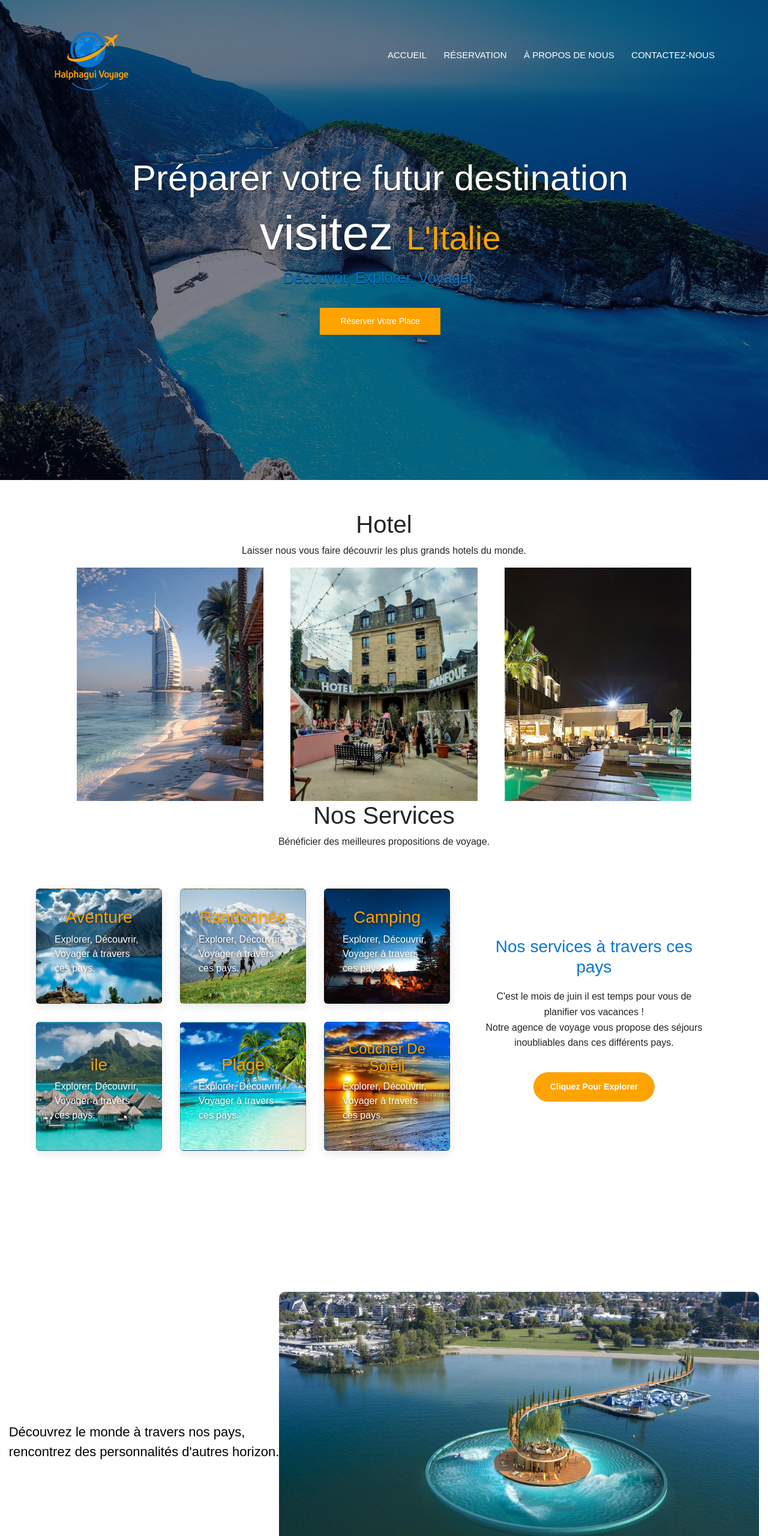
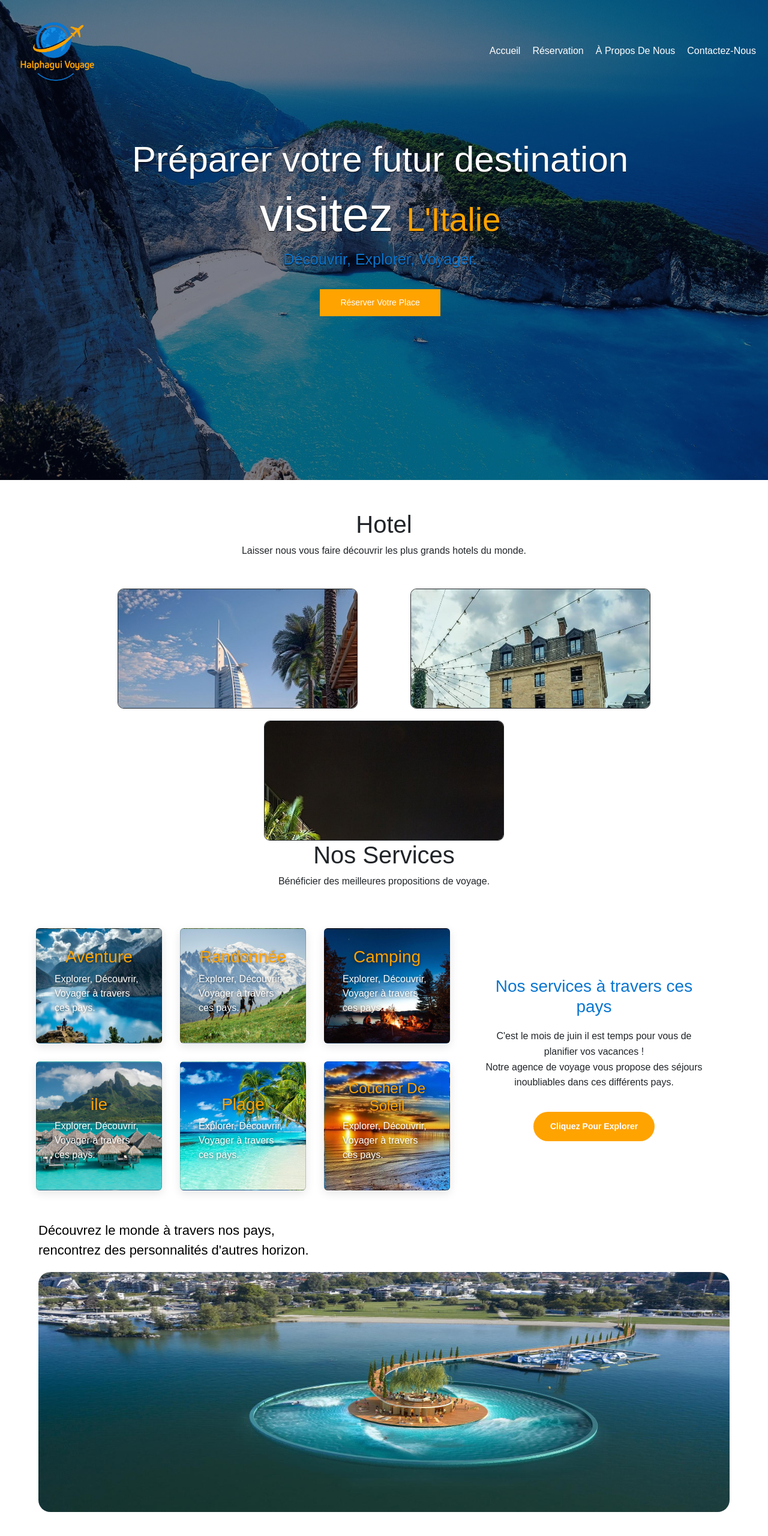
Before and after one commit to Alpha-barry333/Halphagui-Voyage, a plain HTML site: page index.html in a window 1280 px wide. Shown: the top 2560 px of the page at 60% size. Drawn offline with nearby package versions, Linux system fonts and the light colour scheme.

Commit message:
Commit du 12/06/2025 à 21:40

```diff
--- a/index.html
+++ b/index.html
@@ -14,18 +14,23 @@
 <body>
     <!-- ==================================HEADER================================= -->
 	<section class="header">
-        <nav> <!-- nav -->
-            <a href="index.html"> <img src="images/Logo.png"></a>
-            <div class="nav-links">  <!-- nav-links -->
-                <ul> <!-- ul -->
+		<nav>
+			<a href="index.html">
+				<img src="images/Logo.png" alt="Logo">
+			</a>
+
+			<button class="menu-toggle" aria-label="Toggle Menu">&#9776;</button>
+
+			<div class="nav-links">
+				<ul>
 					<li><a href="index.html">Accueil</a></li>
 					<li><a href="reservation.html">Réservation</a></li>
 					<li><a href="À Propos.html">À Propos De Nous</a></li>
 					<li><a href="Contact.html">Contactez-Nous</a></li>
-		 	    </ul> <!--fin ul -->
-		 	</div> <!--fin nav-links -->
+				</ul>
+			</div>
+		</nav>
 
-		</nav> <!--fin nav -->
         <div class="home"> <!-- home -->
             <div class="content">
                 <h5>Préparer votre futur destination</h5>
@@ -44,9 +49,9 @@
           	<p>
           		Laisser nous vous faire découvrir les plus grands hotels du monde.
           	</p>
-          	 <div class="row"> <!-- row -->
+          	 <div class="itemsHotel"> <!-- row -->
           		<!-- campus-col -->
-          	<div class="campus-col">
+				<div class="item">
 					<img src="images/Dubai1.jpeg"/>
 					<!-- layer -->
 					<div class="layer">
@@ -59,7 +64,7 @@
 				</div>
 				<!-- fin campus-col -->
 				<!-- campus-col -->
-          	<div class="campus-col">
+				<div class="item">
 					<img src="images/Hotel-Mahfouf.jpeg"/>
 					<!-- layer -->
 					<div class="layer">
@@ -72,7 +77,7 @@
 				</div>
 				<!-- fin campus-col -->
 				<!-- campus-col -->
-          	<div class="campus-col">
+				<div class="item">
 					<img src="images/hotel-noom.jpg"/>
 					<!-- layer -->
 					<div class="layer">
@@ -138,17 +143,22 @@
 	<!-- =========================Fin de nos services========================= -->
 	 <!--=========================================== slide =========================-->
 	<section class="discover section-discover">
-        <div class="section___title">Découvrez le monde à travers nos pays,<br>
-        	rencontrez des personnalités d'autres horizon.</div>
+        <div class="section___title">
+			Découvrez le monde à travers nos pays,<br>
+        	rencontrez des personnalités d'autres horizon.
+		</div>
 
 		<div class="slider">
 			<div class="slides">
+
+				<div class="inputRadios">
 					<input type="radio" name="radio-btn" id="radio1">
 					<input type="radio" name="radio-btn" id="radio2">
 					<input type="radio" name="radio-btn" id="radio3">
 					<input type="radio" name="radio-btn" id="radio4">
 					<input type="radio" name="radio-btn" id="radio5">
 					<input type="radio" name="radio-btn" id="radio6">
+				</div>
 
 				<div class="slide">
 					<img src="images/lac.jpg">
@@ -162,7 +172,6 @@
 
 				<div class="slide">
 					<img src="images/Esp.jpg">
-
 				</div>
 
 				<div class="slide">
@@ -186,7 +195,7 @@
 				</div>
 
 
-										<div class="navigation-auto">
+				<!-- <div class="navigation-auto">
 				<div class="auto-btn1"></div>
 
 					<div class="auto-btn2"></div>
@@ -194,16 +203,16 @@
 					<div class="auto-btn4"></div>
 					<div class="auto-btn5"></div>
 					<div class="auto-btn6"></div>
+				</div> -->
 			</div>
-				</div>
-       	                <div class="navigation-manual">
+			<!-- <div class="navigation-manual">
 				<label for="radio1" class="manual-btn"></label>
 				<label for="radio2" class="manual-btn"></label>
 				<label for="radio3" class="manual-btn"></label>
 				<label for="radio4" class="manual-btn"></label>
 				<label for="radio5" class="manual-btn"></label>
 				<label for="radio6" class="manual-btn"></label>
-			</div>	    </div>
+			</div>	     -->
 		</div>
 
     </section>
@@ -223,6 +232,7 @@
 	<section class="services">
 		<h1>Pourquoi nous choisir?</h1>
 		<div class="row3"> <!-- row3 -->
+          	<div class="items">
 				<div class="services-col"> <!-- services-col -->
 					<img src="images/prix.JFIF">
 					<h3>Garantie de prix abordable</h3>
@@ -245,6 +255,7 @@
 					<p>Notre équipe expérimentée met tout en œuvre pour vous offrir un service
 						personnalisé et de qualité, afin de rendre votre voyage inoubliable.</p>
 				</div> <!--fin services-col -->
+			</div>
         </div> <!-- fin row3 -->
 	</section>
     <!-- ==================================fin Infrastructure=================================-->
@@ -264,5 +275,15 @@
 	<script src="https://kit.fontawesome.com/a076d05399.js"></script>
     <!-- ===================================Fin FOOTER================================-->
 
+	<script>
+		const toggleBtn = document.querySelector('.menu-toggle');
+		const navLinks = document.querySelector('.nav-links');
+
+		toggleBtn.addEventListener('click', () => {
+			navLinks.classList.toggle('active');
+		});
+	</script>
+
+
 </body>
 </html>
--- a/style.css
+++ b/style.css
@@ -13,49 +13,69 @@
 	background-size: cover;
 	background-position: center;
 }
-nav
-{
+nav {
 	display: flex;
-	padding: 2% 6%;
+	align-items: center;
 	justify-content: space-between;
-	align-items: center;
+	padding: 10px 20px;
+	flex-wrap: wrap;
 }
-nav img
-{
-width: 150px;
+nav a {
+	text-decoration: none;
+	color: white;
 }
-.nav-links
-{
-	flex: 1;
-	text-align: right;
+
+nav img{
+	width: 150px;
 }
-.nav-links ul li
-{
+
+.nav-links ul {
+	display: flex;
+	gap: 20px;
 	list-style: none;
-	display: inline-block;
-	padding: 8px 12px;
+	padding: 0;
+	margin: 0;
 }
-.nav-links ul li a
-{
-text-decoration: none;
-color: white;
-font-size: 15px;
-text-transform: uppercase;
+
+.menu-toggle {
+	display: none;
+	font-size: 24px;
+	background: none;
+	border: none;
+	cursor: pointer;
+	width: 24px;
 }
-.nav-links ul li ::after
-{
-	content: '';
-	width: 0% ;
-	height: 2px;
-	background: #ffa300;
-	display: block;
-	margin: auto;
-	transition: 0.5s;
 
-}
-.nav-links ul li :hover::after
-{
-	width: 100%;
+/* Responsive */
+@media (max-width: 768px) {
+	.nav-links {
+		display: none;
+		flex-direction: column;
+		width: 100%;
+	}
+
+	.nav-links.active {
+		display: flex;
+	}
+
+	.nav-links ul {
+		padding: 50px 0;
+		background-color: black;
+		flex-direction: column;
+		gap: 20px;
+		text-align: center;
+
+	}
+	.nav-links ul li{
+		padding: 10px 0;
+	}
+	.nav-links ul li:hover{
+		background-color: #e08c00;
+	}
+
+	.menu-toggle {
+		display: block;
+	}
 }
 
 /* ---------------------------------------- home ---------------------------------------------------*/
@@ -129,14 +149,16 @@ margin-top: 5px;
 	text-align: center;
 	padding-top: 50px;
 }
-.campus-col
+.itemsHotel .item
 {
-	flex-basis:32% ;
+	width: 400px;
+	height: 200px;
 	border-radius: 10px;
 	position: relative;
 	overflow: hidden;
+	border: 1px solid;
 }
-.campus-col img
+.itemsHotel .item img
 {
 	width: 100%;
 	display: block;
@@ -251,36 +273,28 @@ button:hover {
 
 .section-discover
 {
-	padding: 0;
-	margin: 0;
-	height: 100vh;
 	display: flex;
-	justify-content: center;
-	align-items: center;
-	padding-top: 70px;
-
-
+	flex-wrap: wrap;
+	width: 90%;
+	margin: auto;
 }
-.slider
+/* .slider
 {
 	width: 800px;
 	height: 500px;
 	border-radius: 10px;
 	overflow:hidden;
-
-
-}
-.section___title
-{
+} */
+.section___title{
 	font-size: 22px;
 	color: black;
+	margin-bottom: 20px;
 }
 .slides
 {
-	width: 500px;
-	height: 500px;
+	height: 400px;
+	overflow: hidden;
 	display: flex;
-
 }
 .slides input
 {
@@ -289,13 +303,13 @@ button:hover {
 .slide
 {
 	transition: 2s;
-	width: 160%;
-
+	min-width: 100%;
 }
 .slide img
 {
-	width: 800px;
-	height: 500px;
+	width: 100%;
+	height: 100%;
+	border-radius: 20px;
 
 }
 .navigation-manual
@@ -446,31 +460,25 @@ padding: 0;
 /*---------------------------------------------- Fin Call TO ACTION -------------------*/
 
 /*-------------------------------- Services ------------------------------*/
-.sevices
+.services
 {
-	width: 80%;
-	margin: auto;
-	text-align: center;
 	padding-top: 50px;
-
 }
 .services-col
 {
-	flex-basis: 41%;
-	border-radius: 10px;
-	margin-bottom: 5%;
+	width: 300px;
+	margin: auto;
+
 }
 .services-col img
 {
-	width: 40%;
-	border-radius: 10px;
-	margin-top:70px;
-	margin-left: 70px;
+	width: 50%;
+	border-radius: 20px;
+
 }
 .services-col p
 {
-	padding: 0;
-	width: 80%;
+
 }
 .services-col h3
 {
@@ -478,13 +486,14 @@ padding: 0;
 	margin-bottom: 15px;
 	text-align: left;
 	color: #ffa300;
-	margin-left: 70px;
 }
-.row
+.itemsHotel
 {
 	display: flex;
+	flex-wrap: wrap;
+	gap: 20px;
 	margin-top: 5%;
-	justify-content: space-between;
+	justify-content: space-evenly;
 
 }
 .services h1
@@ -494,20 +503,26 @@ padding: 0;
 }
 .row3
 {
-	display:flex;
 	margin-top: 5%;
-	justify-content: space-between;
 	background-image:linear-gradient(rgba(4, 9, 30, 0.295),rgba(4, 9, 30, 0.295)),url(images/ville.jpeg);
 	min-height: 30vh;
 	background-size: cover;
 	background-position: center;
-	width: 100%;
+	margin: auto;
+	gap: 20px;
+}
+.row3 .items{
+	width: 80%;
+	margin: auto;
+	display: flex;
+	flex-wrap: wrap;
+	justify-content: space-between;
+	gap: 20px;
+	padding: 50px 0;
 }
 .row3 p
 {
-	margin-left: 70px;
 	color: white;
-
 }
 /*-------------------------------- Footer ------------------------------*/
 .footer
```
Also changed, not shown: Contact.html (+1 -0 lines), reservation.html (+1 -0 lines), À Propos.html (+2 -0 lines). Lines whose indentation alone changed are shown as unchanged.
